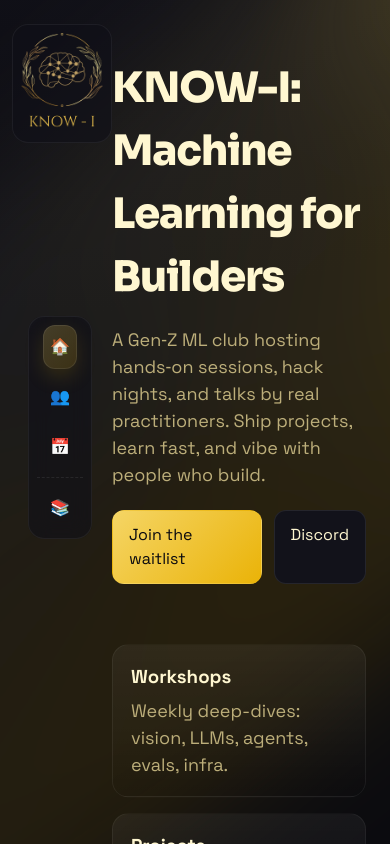
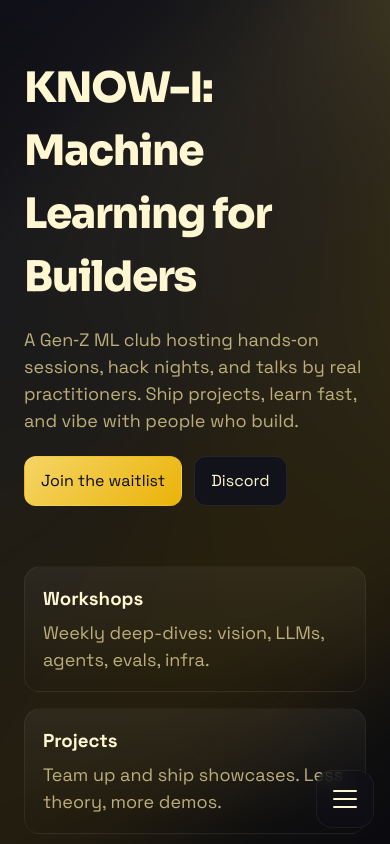
Before and after one commit to kartheesan05/knowi-2025, a React (Vite) app: page / in a window 390 px wide. Shown: the top 844 px of the page. Built offline with nearby package versions, Linux system fonts and the light colour scheme.

Commit message:
mobile navbar

```diff
--- a/src/App.jsx
+++ b/src/App.jsx
@@ -7,6 +7,16 @@
 import nora from './assets/team/nora.svg'
 import you from './assets/team/you.svg'
 import './index.css'
+
+// Reusable nav config
+const PRIMARY_NAV_ITEMS = [
+  { type: 'link', to: '/', label: 'Home', icon: '🏠', end: true },
+  { type: 'link', to: '/team', label: 'Team', icon: '👥' },
+  { type: 'link', to: '/events', label: 'Events', icon: '📅' },
+]
+const SECONDARY_NAV_ITEMS = [
+  { type: 'a', href: '#resources', label: 'Resources', icon: '📚' },
+]
 
 function BrandBubble() {
   return (
@@ -23,14 +33,8 @@
   const [hoverTop, setHoverTop] = useState(null)
   const [hoverHeight, setHoverHeight] = useState(0)
 
-  const primaryItems = [
-    { type: 'link', to: '/', label: 'Home', icon: '🏠', end: true },
-    { type: 'link', to: '/team', label: 'Team', icon: '👥' },
-    { type: 'link', to: '/events', label: 'Events', icon: '📅' },
-  ]
-  const secondaryItems = [
-    { type: 'a', href: '#resources', label: 'Resources', icon: '📚' },
-  ]
+  const primaryItems = PRIMARY_NAV_ITEMS
+  const secondaryItems = SECONDARY_NAV_ITEMS
 
   const updateHighlightToActive = () => {
     const activeIndex = primaryItems.findIndex((item) => {
@@ -97,6 +101,74 @@
   )
 }
 
+function MobileNav() {
+  const location = useLocation()
+  const [isOpen, setIsOpen] = useState(false)
+
+  useEffect(() => {
+    // Auto-close on route change
+    setIsOpen(false)
+  }, [location.pathname])
+
+  useEffect(() => {
+    const onKey = (e) => {
+      if (e.key === 'Escape') setIsOpen(false)
+    }
+    window.addEventListener('keydown', onKey)
+    return () => window.removeEventListener('keydown', onKey)
+  }, [])
+
+  const close = () => setIsOpen(false)
+  const toggle = () => setIsOpen((v) => !v)
+
+  return (
+    <div className={`mobile-nav ${isOpen ? 'open' : ''}`} aria-hidden={!isOpen}>
+      {isOpen && <div className="mobile-nav-overlay" onClick={close} />}
+
+      <div className="mobile-nav-tray" role="menu" aria-label="Mobile navigation">
+        <div className="emoji-row">
+          {PRIMARY_NAV_ITEMS.map((item) => (
+            <NavLink
+              key={item.label}
+              to={item.to}
+              end={item.end}
+              className={({ isActive }) => `emoji-item ${isActive ? 'active' : ''}`}
+              role="menuitem"
+              onClick={close}
+            >
+              <span aria-hidden>{item.icon}</span>
+            </NavLink>
+          ))}
+          {SECONDARY_NAV_ITEMS.map((item) => (
+            <a
+              key={item.label}
+              href={item.href}
+              className="emoji-item"
+              role="menuitem"
+              onClick={close}
+            >
+              <span aria-hidden>{item.icon}</span>
+            </a>
+          ))}
+        </div>
+      </div>
+
+      <button
+        type="button"
+        className={`mobile-menu-fab ${isOpen ? 'open' : ''}`}
+        aria-label={isOpen ? 'Close menu' : 'Open menu'}
+        onClick={toggle}
+      >
+        <span className="burger" aria-hidden>
+          <i></i>
+          <i></i>
+          <i></i>
+        </span>
+      </button>
+    </div>
+  )
+}
+
 function Shell() {
   return (
     <div className="page-shell">
@@ -109,6 +181,8 @@
       <div className="content-wrap">
         <Outlet />
       </div>
+      {/* Mobile bottom nav */}
+      <MobileNav />
     </div>
   )
 }
--- a/src/index.css
+++ b/src/index.css
@@ -17,6 +17,13 @@
   -webkit-font-smoothing: antialiased;
   -moz-osx-font-smoothing: grayscale;
 }
+
+button:focus,
+button:active {
+  outline: none;
+  box-shadow: none;
+}
+
 
 * {
   box-sizing: border-box;
@@ -349,6 +356,148 @@
   letter-spacing: 0.1em;
 }
 
+/* Mobile bottom nav */
+@keyframes trayIn {
+  0% { transform: translateY(12px) scale(0.98); opacity: 0; }
+  100% { transform: translateY(0) scale(1); opacity: 1; }
+}
+@keyframes trayOut {
+  0% { transform: translateY(0) scale(1); opacity: 1; }
+  100% { transform: translateY(12px) scale(0.98); opacity: 0; }
+}
+@keyframes fadeIn {
+  from { opacity: 0; }
+  to { opacity: 1; }
+}
+@keyframes fadeOut {
+  from { opacity: 1; }
+  to { opacity: 0; }
+}
+
+.mobile-nav { display: none; }
+
+@media (max-width: 720px) {
+  /* hide desktop left rail on small screens */
+  .left-rail { display: none; }
+  .page-shell { grid-template-columns: 1fr; }
+  .content-wrap { padding-bottom: 96px; }
+
+  .mobile-nav {
+    display: block;
+    position: fixed;
+    inset: 0;
+    pointer-events: none; /* enable selectively for children */
+    z-index: 400;
+  }
+  .mobile-nav-overlay {
+    position: fixed;
+    inset: 0;
+    background: rgba(0,0,0,0.35);
+    backdrop-filter: blur(2px);
+    opacity: 0;
+    transition: opacity 220ms ease;
+    pointer-events: none;
+  }
+  .mobile-nav.open .mobile-nav-overlay { opacity: 1; pointer-events: auto; }
+
+  .mobile-nav-tray {
+    position: fixed;
+    left: 12px;
+    right: 12px;
+    bottom: 12px;
+    border-radius: 16px;
+    background: rgba(16, 16, 24, 0.82);
+    border: 1px solid rgba(255, 255, 255, 0.08);
+    backdrop-filter: blur(10px);
+    padding: 10px 12px;
+    transform-origin: bottom right;
+    box-shadow: 0 10px 30px rgba(0,0,0,0.4);
+    transform: translateY(12px) scale(0.98);
+    opacity: 0;
+    transition: transform 300ms cubic-bezier(.22,.9,.24,1), opacity 220ms ease;
+    pointer-events: none;
+  }
+  .mobile-nav.open .mobile-nav-tray { transform: translateY(0) scale(1); opacity: 1; pointer-events: auto; }
+
+  .emoji-row {
+    display: flex;
+    align-items: center;
+    justify-content: space-between;
+    gap: 10px;
+  }
+  .emoji-item {
+    width: 52px;
+    height: 52px;
+    border-radius: 12px;
+    display: grid;
+    place-items: center;
+    font-size: 24px;
+    color: var(--text);
+    text-decoration: none;
+    border: 1px solid transparent;
+    transition: transform 200ms cubic-bezier(.22,.9,.24,1), background 220ms ease, border-color 220ms ease;
+  }
+  .emoji-item:hover { transform: translateY(-2px); }
+  .emoji-item.active {
+    background: linear-gradient(135deg, rgba(245, 213, 101, 0.18), rgba(234, 179, 8, 0.14));
+    border-color: rgba(255, 255, 255, 0.14);
+    box-shadow: inset 0 0 0 1px rgba(255,255,255,0.06);
+  }
+
+  .mobile-menu-fab {
+    position: fixed;
+    right: 16px;
+    bottom: 16px;
+    width: 58px;
+    height: 58px;
+    border-radius: 16px;
+    background: rgba(16, 16, 24, 0.6); /* match desktop navbar */
+    border: 1px solid rgba(255, 255, 255, 0.06);
+    backdrop-filter: blur(10px);
+    color: var(--text);
+    display: grid;
+    place-items: center;
+    font-size: 22px;
+    cursor: pointer;
+    z-index: 401;
+    pointer-events: auto;
+    transition: transform 220ms cubic-bezier(.22,.9,.24,1), box-shadow 220ms ease, background 220ms ease, border-color 220ms ease;
+  }
+  .mobile-menu-fab:hover { transform: translateY(-2px); }
+  .mobile-menu-fab.open {
+    background: linear-gradient(135deg, var(--accent), var(--accent-2));
+    color: #0a0a0f;
+    border-color: transparent;
+  }
+  .mobile-menu-fab .burger {
+    position: relative;
+    width: 24px;
+    height: 24px;
+    display: inline-block;
+  }
+  .mobile-menu-fab .burger i {
+    position: absolute;
+    left: 0;
+    right: 0;
+    top: 50%;
+    height: 2px;
+    background: currentColor;
+    border-radius: 2px;
+    transform-origin: 50% 50%;
+    transform: translateY(-50%);
+    transition: transform 300ms cubic-bezier(.22,.9,.24,1), opacity 220ms ease;
+    will-change: transform;
+  }
+  .mobile-menu-fab .burger i:nth-child(1) { transform: translateY(calc(-50% - 8px)); }
+  .mobile-menu-fab .burger i:nth-child(2) { transform: translateY(-50%); }
+  .mobile-menu-fab .burger i:nth-child(3) { transform: translateY(calc(-50% + 8px)); }
+
+  /* Morph to X (centered) */
+  .mobile-menu-fab.open .burger i:nth-child(1) { transform: translateY(-50%) rotate(45deg); }
+  .mobile-menu-fab.open .burger i:nth-child(2) { opacity: 0; transform: translateY(-50%) scaleX(0.6); }
+  .mobile-menu-fab.open .burger i:nth-child(3) { transform: translateY(-50%) rotate(-45deg); }
+}
+
 /* Polaroid styling for team cards */
 .team-card.polaroid {
   background: #ffffff;
```
